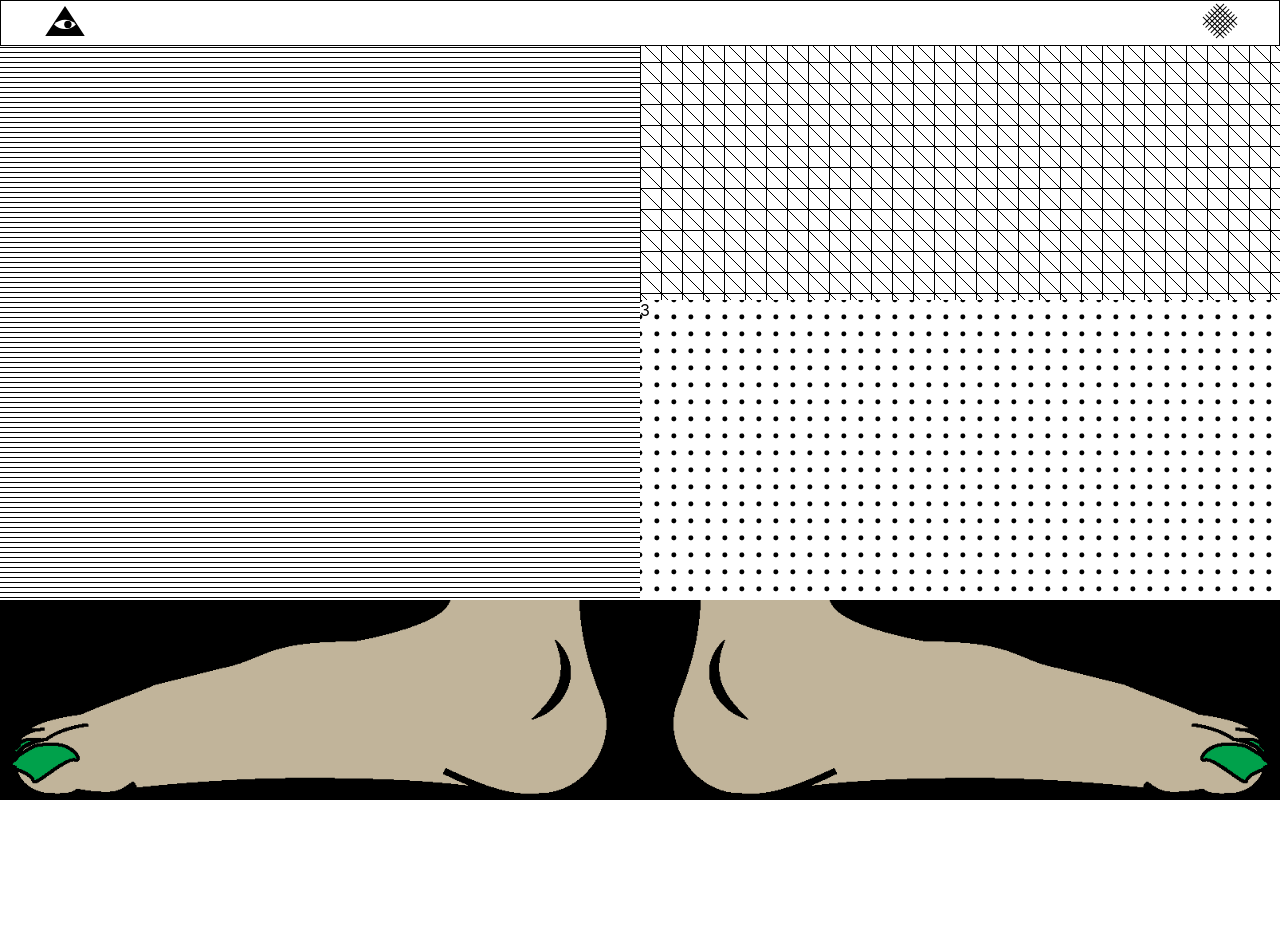
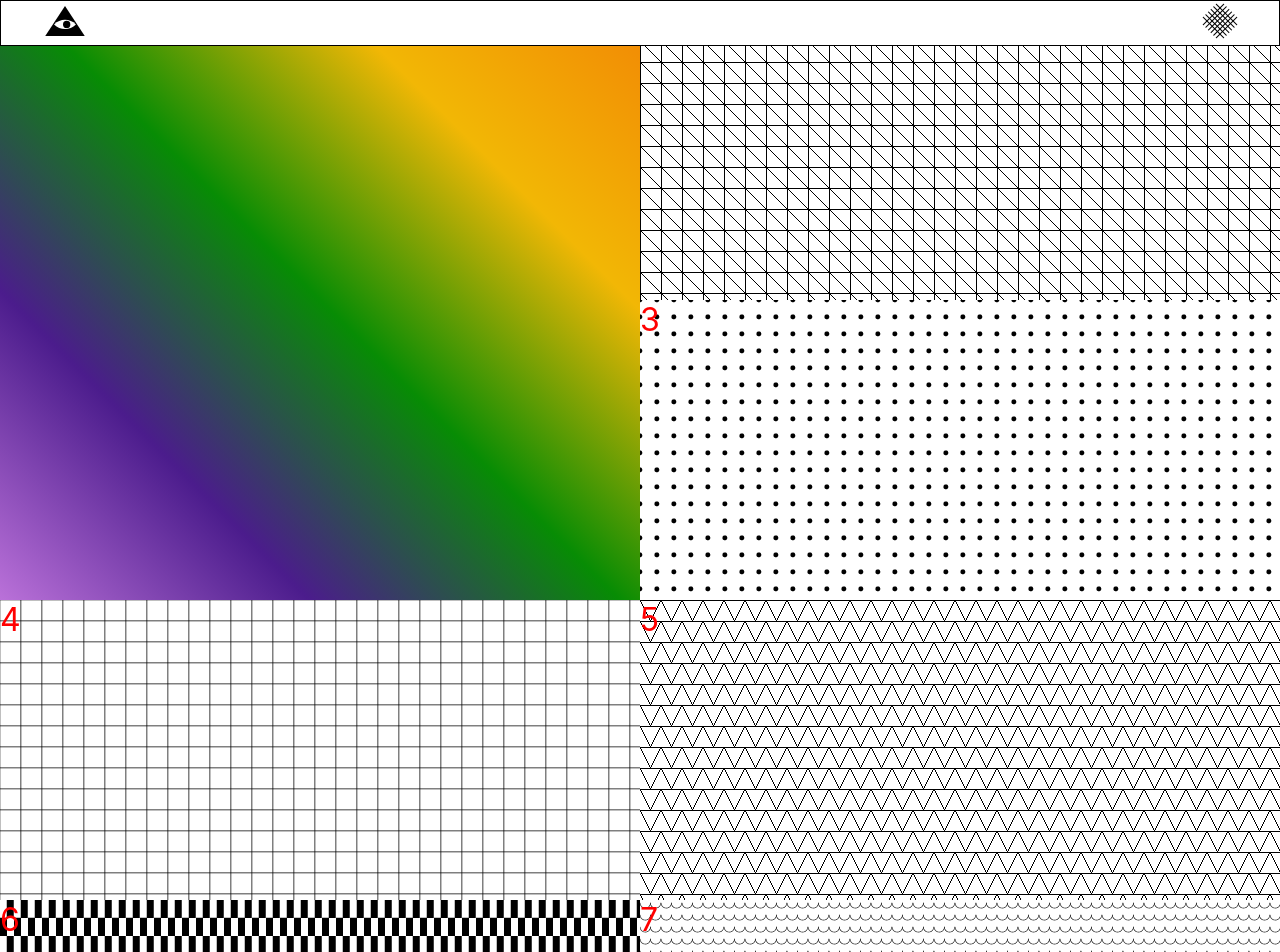
Before and after one commit to chrillah/eyes-deceive, a React (Create React App) app: page /grid in a window 1280 px wide. Shown: the top 952 px of the page. Before the commit the page ends 800 px from the top, so only its background shows below. Built offline with nearby package versions, Linux system fonts and the light colour scheme; a web font is replaced by a local one.

Commit message:
json object updated

```diff
--- a/public/data.json
+++ b/public/data.json
@@ -1,42 +1,52 @@
 [
     {
         "id" : 1,
-        "pattern" : "bg-hori-rand"
+        "pattern" : "bg-hori-rand",
+        "gradient" : "gradient-bg-1"
     },
     {
         "id" : 2,
-        "pattern" : "bg-liggande-triangel"
+        "pattern" : "bg-liggande-triangel",
+        "gradient" : "gradient-bg-2"
     },
     {
         "id" : 3,
-        "pattern" : "bg-prick"
+        "pattern" : "bg-prick",
+        "gradient" : "gradient-bg-3"
     },
     {
         "id" : 4,
-        "pattern" : "bg-ruta"
+        "pattern" : "bg-ruta",
+        "gradient" : "gradient-bg-4"
     },
     {
         "id" : 5,
-        "pattern" : "bg-stående-triangel"
+        "pattern" : "bg-stående-triangel",
+        "gradient" : "gradient-bg-5"
     },
     {
         "id" : 6,
-        "pattern" : "bg-tintin-rutor"
+        "pattern" : "bg-tintin-rutor",
+        "gradient" : "gradient-bg-6"
     },
     {
         "id" : 7,
-        "pattern" : "bg-vågor"
+        "pattern" : "bg-vågor",
+        "gradient" : "gradient-bg-7"
     },
     {
         "id" : 8,
-        "pattern" : "bg-vanliga-zick-zack"
+        "pattern" : "bg-vanliga-zick-zack",
+        "gradient" : "gradient-bg-8"
     },
     {
         "id" : 9,
-        "pattern" : "bg-ver-rand"
+        "pattern" : "bg-ver-rand",
+        "gradient" : "gradient-bg-9"
     },
     {
         "id" : 10,
-        "pattern" : "bg-zick-zack"
+        "pattern" : "bg-zick-zack",
+        "gradient" : "gradient-bg-10"
     }
 ]
--- a/src/App.css
+++ b/src/App.css
@@ -25,6 +25,30 @@
     --yellow-1: #f2b705;
     --orange-1: #f28705;
 
+    --pink-2: #f2b3d6;
+    --light-purple-1: #b7aef2;
+    --green-2: #238c6e;
+    --green-3: #2bd999;
+    --grey-1: #f2eeeb;
+
+    --yellow-2: #f2cf66;
+    --orange-2: #f26716;
+    --red-1: #f24405;
+    --grey-2: #f2f2f2;
+    --black-2: #0d0d0d;
+
+    --purple-2: #8857f2;
+    --blue-1: #6b71f2;
+    --neon-green-1: #d7f205;
+    --yellow-3: #f2cb05;
+    --orange-3: #f28705;
+
+    --pink-3: #f2a7c3;
+    --blue-2: #2c6cbf;
+    --light-blue-1: #88c9f2;
+    --pastel-green-1: #6fbfb1;
+    --pastel-yellow-1: #f2cd5c;
+
     --gradient-1: linear-gradient(
         45deg,
         var(--pink-1),
@@ -32,6 +56,78 @@
         var(--green-1),
         var(--yellow-1),
         var(--orange-1)
+    );
+    --gradient-2: linear-gradient(
+        45deg,
+        var(--pink-2),
+        var(--light-purple-1),
+        var(--green-2),
+        var(--green-3),
+        var(--grey-1)
+    );
+    --gradient-3: linear-gradient(
+        45deg,
+        var(--yellow-2),
+        var(--orange-2),
+        var(--red-1),
+        var(--grey-2),
+        var(--black-2)
+    );
+    --gradient-4: linear-gradient(
+        45deg,
+        var(--purple-2),
+        var(--blue-1),
+        var(--neon-green-1),
+        var(--yellow-3),
+        var(--orange-3)
+    );
+    --gradient-5: linear-gradient(
+        45deg,
+        var(--pink-3),
+        var(--blue-2),
+        var(--light-blue-1),
+        var(--pastel-green-1),
+        var(--pastel-yellow-1)
+    );
+    --gradient-6: linear-gradient(
+        45deg,
+        var(--light-blue-1),
+        var(--purple-1),
+        var(--orange-2),
+        var(--grey-1),
+        var(--blue-1)
+    );
+    --gradient-7: linear-gradient(
+        45deg,
+        var(--pink-1),
+        var(--blue-2),
+        var(--pastel-yellow-1),
+        var(--purple-2),
+        var(--neon-green-1)
+    );
+    --gradient-8: linear-gradient(
+        45deg,
+        var(--pink-3),
+        var(--purple-2),
+        var(--green-3),
+        var(--yellow-3),
+        var(--blue-2)
+    );
+    --gradient-9: linear-gradient(
+        45deg,
+        var(--light-blue-1),
+        var(--light-purple-1),
+        var(--pink-3),
+        var(--grey-2),
+        var(--blue-1)
+    );
+    --gradient-10: linear-gradient(
+        45deg,
+        var(--black-1),
+        var(--light-purple-1),
+        var(--pink-3),
+        var(--red-1),
+        var(--pastel-green-1)
     );
 }
 
@@ -190,17 +286,17 @@ ul li {
     height: 100px;
 }
 
-.spiral{
+.spiral {
     width: 100px;
     height: 100px;
     animation: spinning 1000ms infinite linear;
 }
 
 @keyframes spinning {
-    from{
+    from {
         rotate: 0;
     }
-    to{
+    to {
         rotate: 360deg;
     }
 }
@@ -211,145 +307,141 @@ ul li {
     stroke-linecap: round;
     stroke-miterlimit: 10;
     stroke-width: 2px;
-  }
+}
 
 /* Crazy-corner */
-.crazy-header{
+.crazy-header {
     color: red;
     min-height: 50vh;
     font-size: large;
 }
 
+.item-test {
+    color: red;
+    font-size: 2rem;
+}
 /* PATTERNS */
 
-.grid{
+.grid {
     height: 300px;
     /* width: 100px; */
 }
 
-.regular{
+.regular {
     background-image: var(--gradient-1);
 }
 
-.bg-hori-rand{
+.bg-hori-rand {
     background-image: url('../src/img/_hori-rand.png');
 }
 
-.bg-liggande-triangel{
+.bg-liggande-triangel {
     background-image: url('../src/img/_liggande-triangel.png');
 }
 
-.bg-prick{
+.bg-prick {
     background-image: url('../src/img/_prick.png');
 }
 
-.bg-ruta{
+.bg-ruta {
     background-image: url('../src/img/_ruta.png');
 }
 
-.bg-stående-triangel{
+.bg-stående-triangel {
     background-image: url('../src/img/_stående-triangel.png');
 }
 
-.bg-tintin-rutor{
+.bg-tintin-rutor {
     background-image: url('../src/img/_tintin-rutor.png');
 }
 
-.bg-vågor{
+.bg-vågor {
     background-image: url('../src/img/_vågor.png');
 }
 
-.bg-vanliga-zick-zack{
+.bg-vanliga-zick-zack {
     background-image: url('../src/img/_vanliga-zick-zack.png');
 }
 
-.bg-ver-rand{
+.bg-ver-rand {
     background-image: url('../src/img/_ver-rand.png');
 }
 
-.bg-zick-zack{
+.bg-zick-zack {
     background-image: url('../src/img/_zick-zack.png');
 }
 
+.gradient-bg-1{
+    background-image: var(--gradient-1)
+}
+.gradient-bg-2{
+    background-image: var(--gradient-2)
+}
+.gradient-bg-3{
+    background-image: var(--gradient-3)
+}
+
+.gradient-bg-4{
+    background-image: var(--gradient-4)
+}
+.gradient-bg-5{
+    background-image: var(--gradient-5)
+}
+.gradient-bg-6{
+    background-image: var(--gradient-6)
+}
+.gradient-bg-7{
+    background-image: var(--gradient-7)
+}
+.gradient-bg-8{
+    background-image: var(--gradient-8)
+}
+.gradient-bg-9{
+    background-image: var(--gradient-9)
+}
+.gradient-bg-10{
+    background-image: var(--gradient-10)
+}
+
+
 /* DIfferent Grids */
 
-.grid-container{
+.grid-container {
     display: grid;
 }
 
-.grid-layout-wrapper-1{
+.grid-layout-wrapper-1 {
     display: grid;
     grid-template-columns: 1fr;
     grid-template-rows: 1fr 1fr;
 }
 
-.grid-item-1{
+.grid-item-1 {
     display: grid;
     grid-template-columns: 1fr 1fr;
     grid-template-rows: 1fr;
 }
 
-.grid-layout-wrapper-2{
+/* in progress */
+.grid-layout-wrapper-2 {
     display: grid;
     grid-template-columns: 1fr;
     grid-template-rows: 1fr 1fr;
 }
 
-.grid-layout-wrapper-3{
-    display: grid;
-    grid-template-columns: 1fr;
-    grid-template-rows: 2fr 1fr;
-}
-
-.grid-item-3-1{
-    display: grid;
-    grid-template-columns: 1fr 1fr;
-    grid-template-rows: 1fr;
-}
-
-.grid-item-3-2{
-    display: grid;
-    grid-template-columns: 1fr;
-    grid-template-rows: 1fr 1fr;
-}
-
-.grid-item-3-3{
-    display: grid;
-    grid-template-columns: 1fr 1fr;
-    grid-template-rows: 1fr;
-}
-
 @media (min-width: 768px) {
-    .grid-layout-wrapper-1{
+    .grid-layout-wrapper-1 {
         grid-template-columns: 1fr 1fr;
         grid-template-rows: 1fr;
     }
-    .grid-item-1{
+    .grid-item-1 {
         grid-template-columns: 1fr;
         grid-template-rows: 1fr 1fr;
     }
 
-    .grid-layout-wrapper-2{
+    .grid-layout-wrapper-2 {
         grid-template-columns: 1fr 1fr;
         grid-template-rows: 1fr;
-    }
-
-    .grid-layout-wrapper-3{
-        grid-template-columns: 2fr 1fr;
-        grid-template-rows: 1fr;
-    }
-
-    .grid-item-3-1{
-        grid-template-columns: 1fr;
-        grid-template-rows: 1fr 1fr;
-    }
-    .grid-item-3-2{
-        grid-template-columns: 1fr 1fr;
-        grid-template-rows: 1fr;
-    }
-    .grid-item-3-3{
-        grid-template-columns: 1fr;
-        grid-template-rows: 1fr 1fr;
     }
 }
 
--- a/src/pages/CrazyCorner.js
+++ b/src/pages/CrazyCorner.js
@@ -17,29 +17,72 @@ function CrazyCorner() {
     const gridLayoutOne = data.slice(0, 3)
     const gridItemOne1 = gridLayoutOne.slice(0, 1)
     const gridItemOne2 = gridLayoutOne.slice(1, 3)
-    // const secondGroup = data.slice(3,5)
-    // const thirdGroup = data.slice(5,10)
+
+    const gridLayoutTwo = data.slice(3, 5)
+
+    const gridLayoutThree = data.slice(5, 10)
+
+    const gridItemThree0 = gridLayoutThree.slice(0, 1)
+
+    const gridItemThree1 = gridLayoutThree.slice(1, 3)
+
+    const gridItemThree3 = gridLayoutThree.slice(3, 5)
+
     // const { choice } = useParams()
     return (
         <div className="grid-container">
             {/* <h1 className="crazy-header">
                 {choice === 'crazy' ? 'crazy' : 'not crazy'}
             </h1> */}
+
             <div className="grid-layout-wrapper-1">
                 {gridItemOne1.map((item) => (
-                    <div key={item.id} className={item.pattern}>
-                        {item.id}
+                    <div key={item.id} className={item.gradient}>
+                        <p className="item-test">{item.id}</p>
                     </div>
                 ))}
 
                 <div className="grid-item-1">
                     {gridItemOne2.map((item) => (
                         <div key={item.id} className={item.pattern + ' grid'}>
-                            {item.id}
+                            <p className="item-test">{item.id}</p>
                         </div>
                     ))}
                 </div>
             </div>
+
+            <div className="grid-layout-wrapper-2">
+                {gridLayoutTwo.map((item) => (
+                    <div key={item.id} className={item.pattern + ' grid'}>
+                        <p className="item-test">{item.id}</p>
+                    </div>
+                ))}
+            </div>
+
+            <div className="grid-layout-wrapper-1">
+                {gridItemThree0.map((item) => (
+                    <div key={item.id} className={item.pattern}>
+                        <p className="item-test">{item.id}</p>
+                    </div>
+                ))}
+
+                <div className="grid-item-1">
+                    {gridItemThree1.map((item) => (
+                        <div key={item.id} className={item.pattern + ' grid'}>
+                            <p className="item-test">{item.id}</p>
+                        </div>
+                    ))}
+                </div>
+            </div>
+
+            <div className="grid-layout-wrapper-2">
+                {gridItemThree3.map((item) => (
+                    <div key={item.id} className={item.pattern + ' grid'}>
+                        <p className="item-test">{item.id}</p>
+                    </div>
+                ))}
+            </div>
+
         </div>
     )
 }
```
